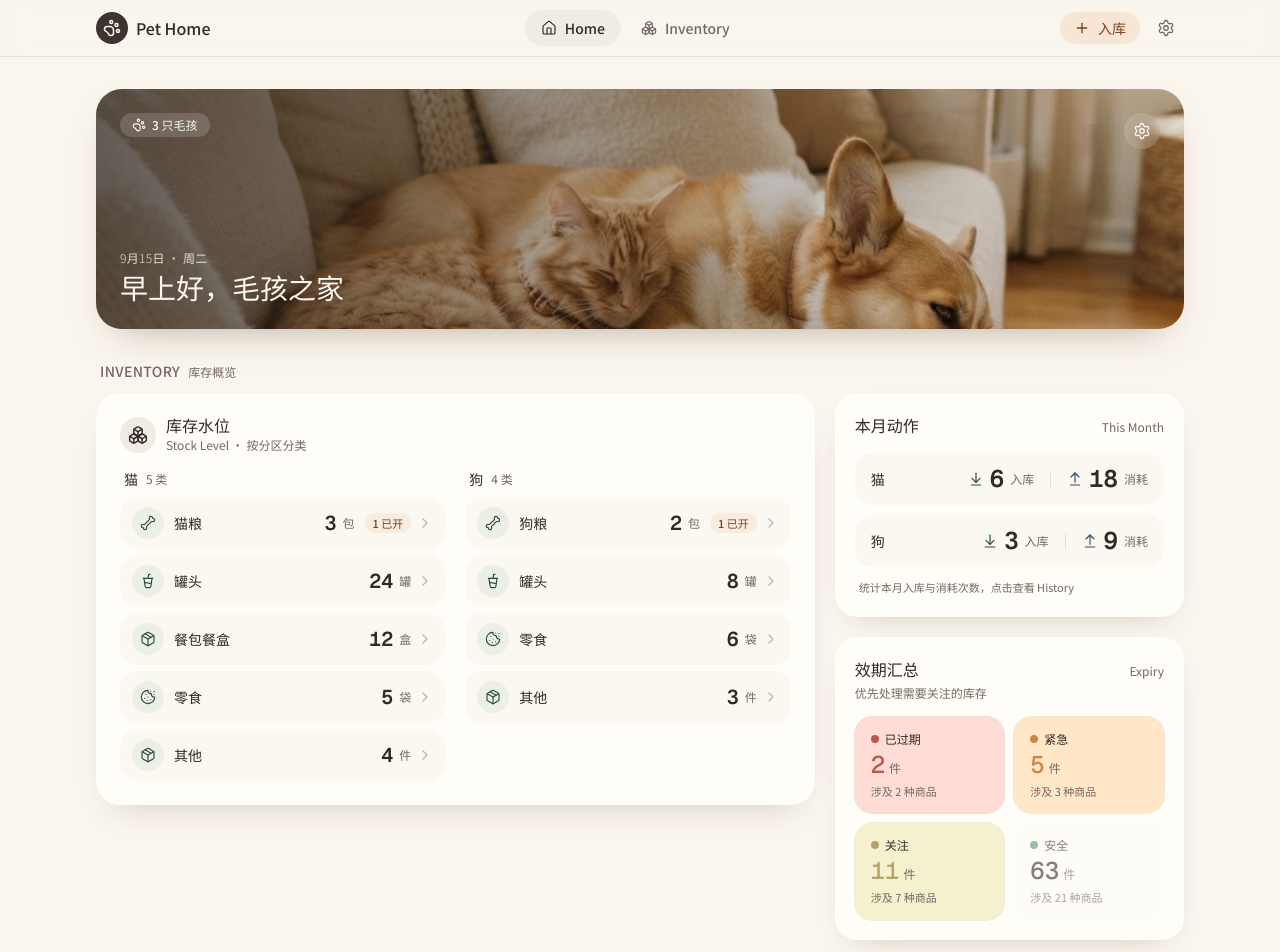
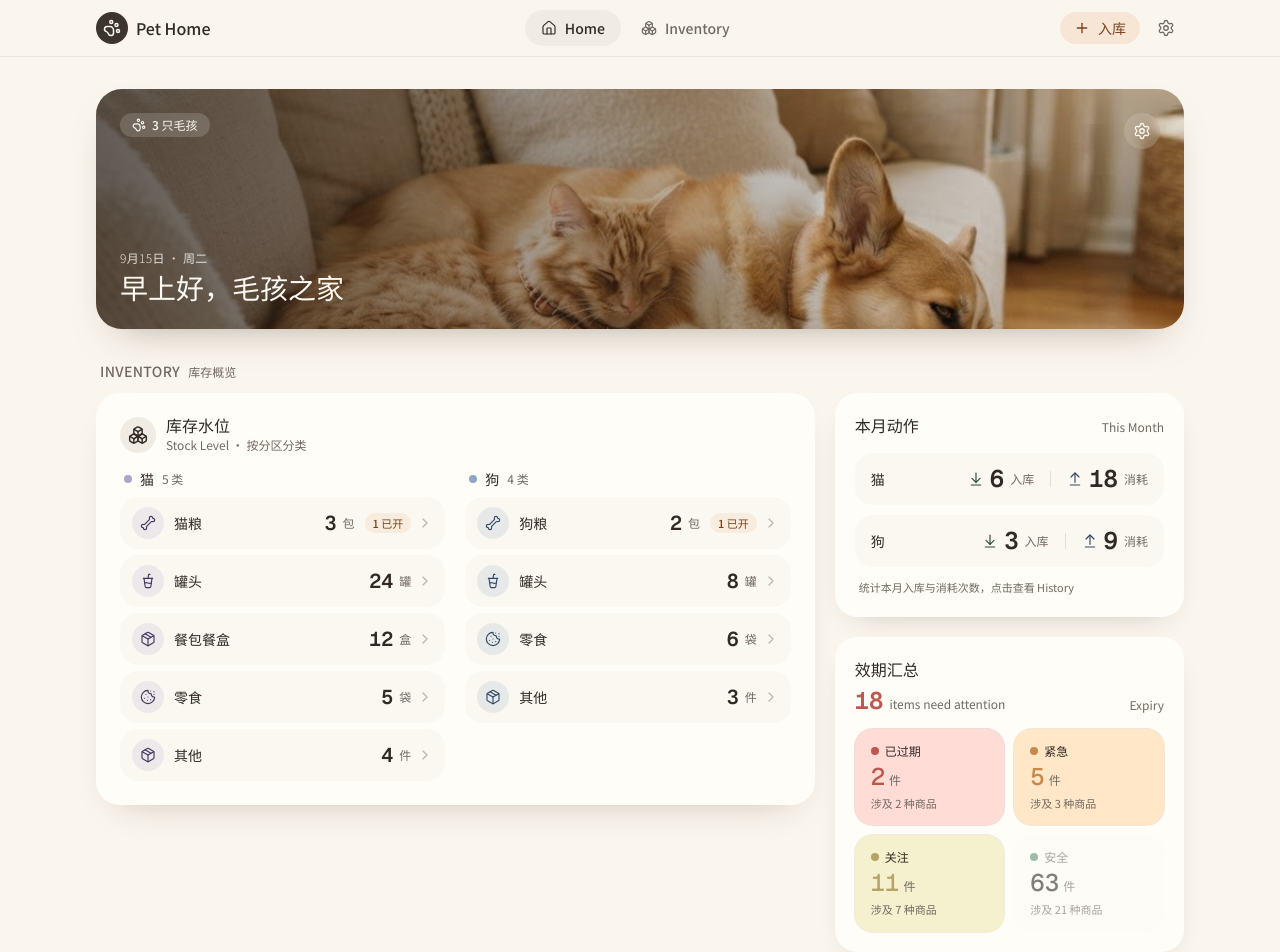
Before and after one commit to ivyliu-collab/mayo-and-bonnie, a Next.js app: page / in a window 1280 px wide. Shown: the top 952 px of the page. Built offline with nearby package versions, Linux system fonts and the light colour scheme.

Commit message:
feat: enhance expiry card and add attention count; extend pet card styles; update category row hover effects

```diff
--- a/components/home/expiry-card.tsx
+++ b/components/home/expiry-card.tsx
@@ -1,4 +1,8 @@
 import { expiry, type ExpiryStatus } from '@/lib/mock-data'
+
+const attentionCount = expiry
+  .filter((item) => item.key !== 'safe')
+  .reduce((total, item) => total + item.count, 0)
 
 const styles: Record<
   ExpiryStatus['key'],
@@ -33,10 +37,13 @@ const styles: Record<
 export function ExpiryCard() {
   return (
     <section className="rounded-[22px] bg-card p-5 shadow-[0_12px_30px_-22px_rgba(80,60,40,0.45)]">
-      <header className="mb-4 flex items-baseline justify-between">
+      <header className="mb-4 flex items-end justify-between">
         <div>
           <h2 className="text-base font-medium text-foreground">效期汇总</h2>
-          <p className="mt-1 text-xs text-muted-foreground">优先处理需要关注的库存</p>
+          <p className="mt-2 flex items-baseline gap-1.5 text-xs text-muted-foreground">
+            <span className="font-mono text-2xl font-semibold leading-none text-expired">{attentionCount}</span>
+            <span>items need attention</span>
+          </p>
         </div>
         <span className="text-xs text-muted-foreground">Expiry</span>
       </header>
@@ -55,7 +62,7 @@ export function ExpiryCard() {
             >
               <span className="flex items-center gap-1.5">
                 <span className={`size-2 rounded-full ${s.dot}`} />
-                <span className="text-xs font-medium text-foreground">
+                <span className={`text-xs font-medium ${item.key === 'safe' ? 'text-muted-foreground' : 'text-foreground'}`}>
                   {item.label}
                 </span>
               </span>
--- a/components/home/my-pets.tsx
+++ b/components/home/my-pets.tsx
@@ -6,13 +6,15 @@ import {
   type IdentityColor,
 } from '@/lib/mock-data'
 
-const identityStyles: Record<IdentityColor, { chip: string; dot: string }> = {
-  lavender: { chip: 'bg-lavender/20 text-lavender-foreground', dot: 'bg-lavender' },
-  sage: { chip: 'bg-sage/20 text-sage-foreground', dot: 'bg-sage' },
-  apricot: { chip: 'bg-apricot/25 text-apricot-foreground', dot: 'bg-apricot' },
+const identityStyles: Record<IdentityColor, { chip: string; dot: string; wash: string; edge: string }> = {
+  lavender: { chip: 'bg-lavender/20 text-lavender-foreground', dot: 'bg-lavender', wash: 'bg-lavender/10', edge: 'border-lavender/35' },
+  sage: { chip: 'bg-sage/20 text-sage-foreground', dot: 'bg-sage', wash: 'bg-sage/10', edge: 'border-sage/35' },
+  apricot: { chip: 'bg-apricot/25 text-apricot-foreground', dot: 'bg-apricot', wash: 'bg-apricot/10', edge: 'border-apricot/35' },
   'slate-blue': {
     chip: 'bg-slate-blue/20 text-slate-blue-foreground',
     dot: 'bg-slate-blue',
+    wash: 'bg-slate-blue/10',
+    edge: 'border-slate-blue/35',
   },
 }
 
@@ -28,7 +30,7 @@ function PetCard({ pet }: { pet: Pet }) {
   return (
     <button
       type="button"
-      className="group w-[264px] shrink-0 snap-start overflow-hidden rounded-[24px] bg-card text-left shadow-[0_18px_38px_-26px_rgba(80,60,40,0.42)] ring-1 ring-foreground/[0.035] transition-transform hover:-translate-y-1"
+      className={`group w-[264px] shrink-0 snap-start overflow-hidden rounded-[24px] border-b-2 ${identity.edge} bg-card text-left shadow-[0_18px_38px_-26px_rgba(80,60,40,0.42)] ring-1 ring-foreground/[0.035] transition-transform hover:-translate-y-1`}
     >
       <div className="relative">
         <img
@@ -51,7 +53,7 @@ function PetCard({ pet }: { pet: Pet }) {
         </div>
         <p className="mt-0.5 text-xs text-muted-foreground">{pet.breed}</p>
 
-        <div className="mt-3 flex items-center gap-2 rounded-2xl bg-background/60 px-3 py-2.5">
+        <div className={`mt-3 flex items-center gap-2 rounded-2xl px-3 py-2.5 ${identity.wash}`}>
           <Scale className="size-4 text-muted-foreground" strokeWidth={1.75} />
           <span className="font-mono text-sm font-medium tabular-nums text-foreground">
             {pet.weight.value}
--- a/components/home/stock-level-card.tsx
+++ b/components/home/stock-level-card.tsx
@@ -17,16 +17,16 @@ const categoryIcons = {
   其他: Package,
 }
 
-function CategoryRow({ category }: { category: StockCategory }) {
+function CategoryRow({ category, accent }: { category: StockCategory; accent: 'lavender' | 'slate-blue' }) {
   const Icon = categoryIcons[category.name as keyof typeof categoryIcons] ?? Package
 
   return (
     <button
       type="button"
-      className="group flex w-full items-center justify-between gap-3 rounded-[18px] bg-background/55 px-3 py-2.5 text-left transition-colors hover:bg-sage/10"
+      className={`group flex w-full items-center justify-between gap-3 rounded-[18px] bg-background/55 px-3 py-2.5 text-left transition-colors ${accent === 'lavender' ? 'hover:bg-lavender/10' : 'hover:bg-slate-blue/10'}`}
     >
       <span className="flex min-w-0 items-center gap-2.5">
-        <span className="flex size-8 shrink-0 items-center justify-center rounded-xl bg-sage/15 text-sage-foreground">
+        <span className={`flex size-8 shrink-0 items-center justify-center rounded-xl ${accent === 'lavender' ? 'bg-lavender/18 text-lavender-foreground' : 'bg-slate-blue/18 text-slate-blue-foreground'}`}>
           <Icon className="size-4" strokeWidth={1.7} />
         </span>
         <span className="truncate text-sm font-medium text-foreground">
@@ -72,6 +72,7 @@ export function StockLevelCard() {
         {stockSections.map((section) => (
           <div key={section.key}>
             <div className="mb-2 flex items-center gap-2 px-1">
+              <span className={`size-2 rounded-full ${section.key === 'cat' ? 'bg-lavender' : 'bg-slate-blue'}`} />
               <span className="text-sm font-medium text-foreground">
                 {section.name}
               </span>
@@ -81,7 +82,7 @@ export function StockLevelCard() {
             </div>
             <div className="flex flex-col gap-1.5">
               {section.categories.map((category) => (
-                <CategoryRow key={category.name} category={category} />
+                <CategoryRow key={category.name} category={category} accent={section.key === 'cat' ? 'lavender' : 'slate-blue'} />
               ))}
             </div>
           </div>
```
